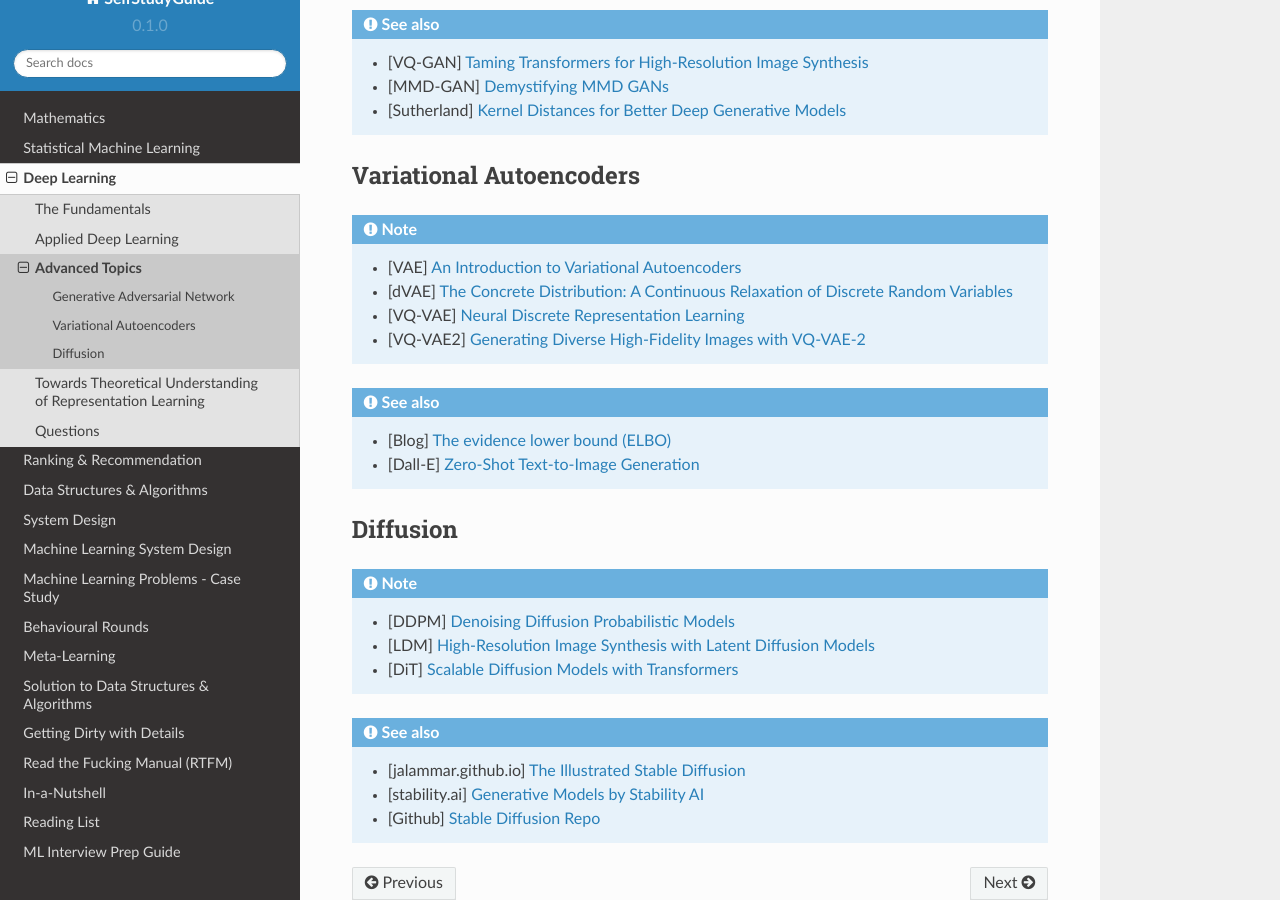
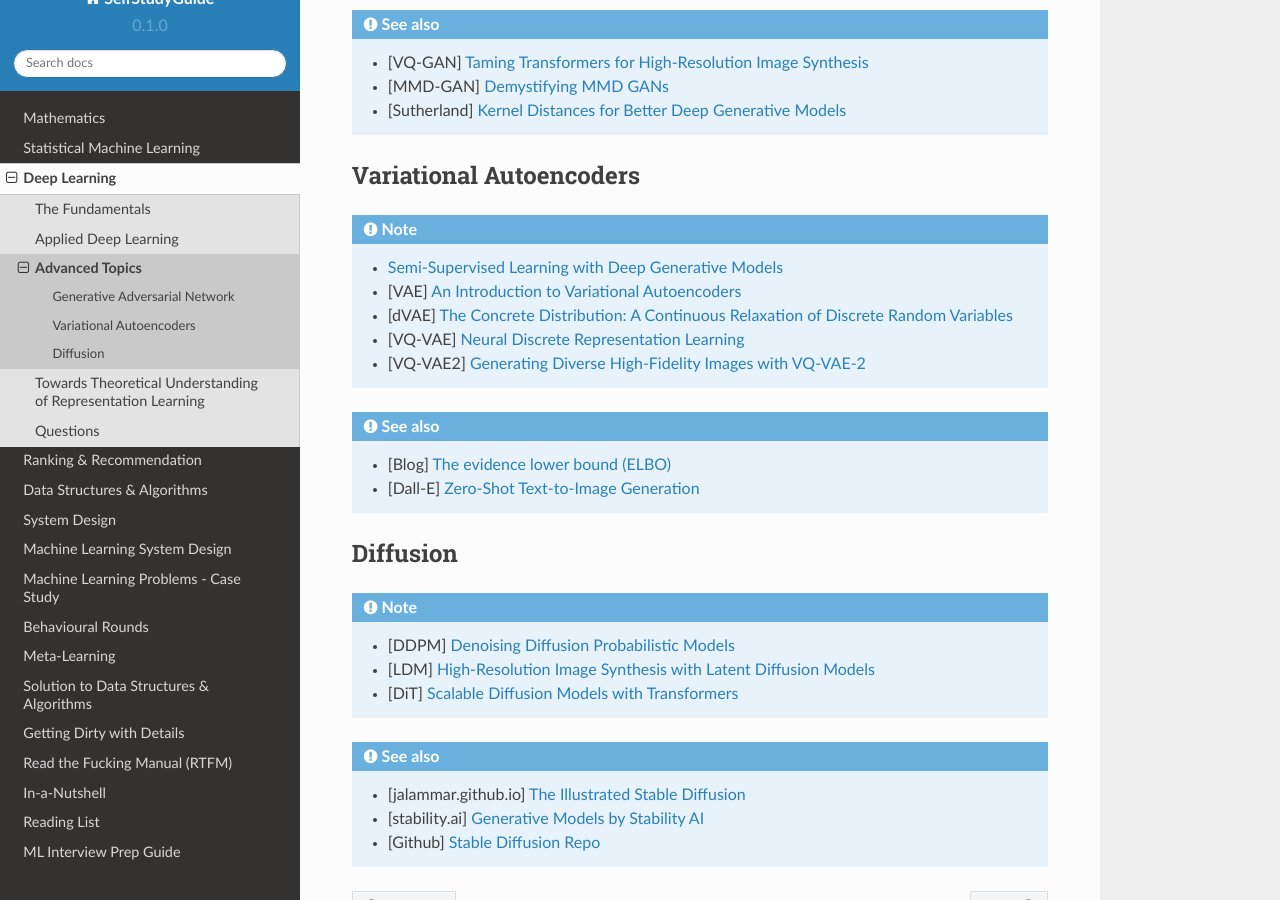
Before and after one commit to uselesstechjunks/leetcode, a Sphinx documentation site: the page built from docs/source/dl/advanced/index.rst, in a window 1280 px wide and 900 px high, scrolled down 355 px. Built offline with Sphinx 7.4.7 and the Read the Docs theme 2.0.0, drawn with Linux system fonts in a browser that asks for light colours.

Commit message:
Update index.rst (#241)

```diff
--- a/docs/source/dl/advanced/index.rst
+++ b/docs/source/dl/advanced/index.rst
@@ -18,6 +18,7 @@ Generative Adversarial Network
 Variational Autoencoders
 *************************************************************************************
 .. note::
+	* `Semi-Supervised Learning with Deep Generative Models <https://arxiv.org/abs/1406.5298>`_
 	* [VAE] `An Introduction to Variational Autoencoders <https://arxiv.org/abs/1906.02691>`_
 	* [dVAE] `The Concrete Distribution: A Continuous Relaxation of Discrete Random Variables <https://arxiv.org/abs/1611.00712>`_
 	* [VQ-VAE] `Neural Discrete Representation Learning <https://arxiv.org/abs/1711.00937>`_
```
